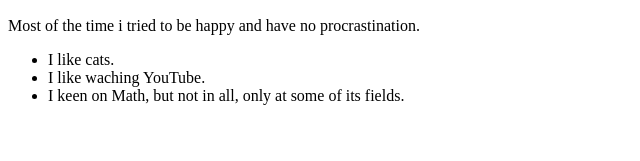
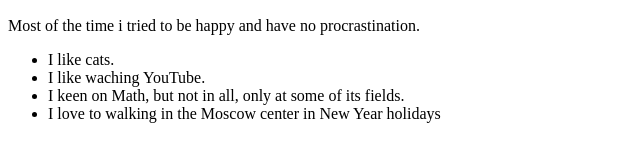
Before and after one commit to catgraf/first-project, a plain HTML site: page index.html in a window 1280 px wide. Shown: the part 99-260 px from the top of the page, without its empty margins (0-640 px from the left). Drawn offline with Linux system fonts and the light colour scheme.

Commit message:
New punkt of list in html

```diff
--- a/index.html
+++ b/index.html
@@ -11,6 +11,7 @@
         <li>I like cats.</li>
         <li>I like waching YouTube.</li>
         <li>I keen on Math, but not in all, only at some of its fields.</li>
+	<li>I love to walking in the Moscow center in New Year holidays</li>
     </ul>
 </main>
 <footer>
```
